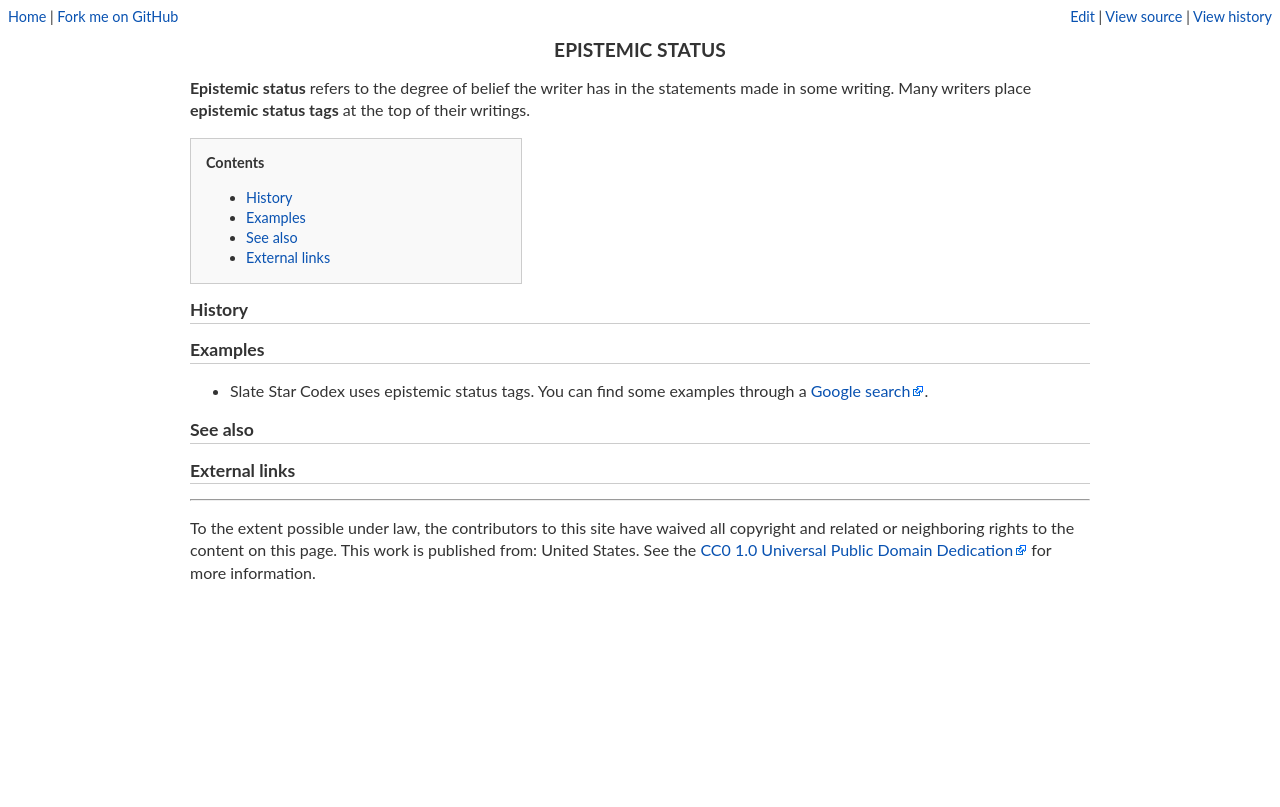
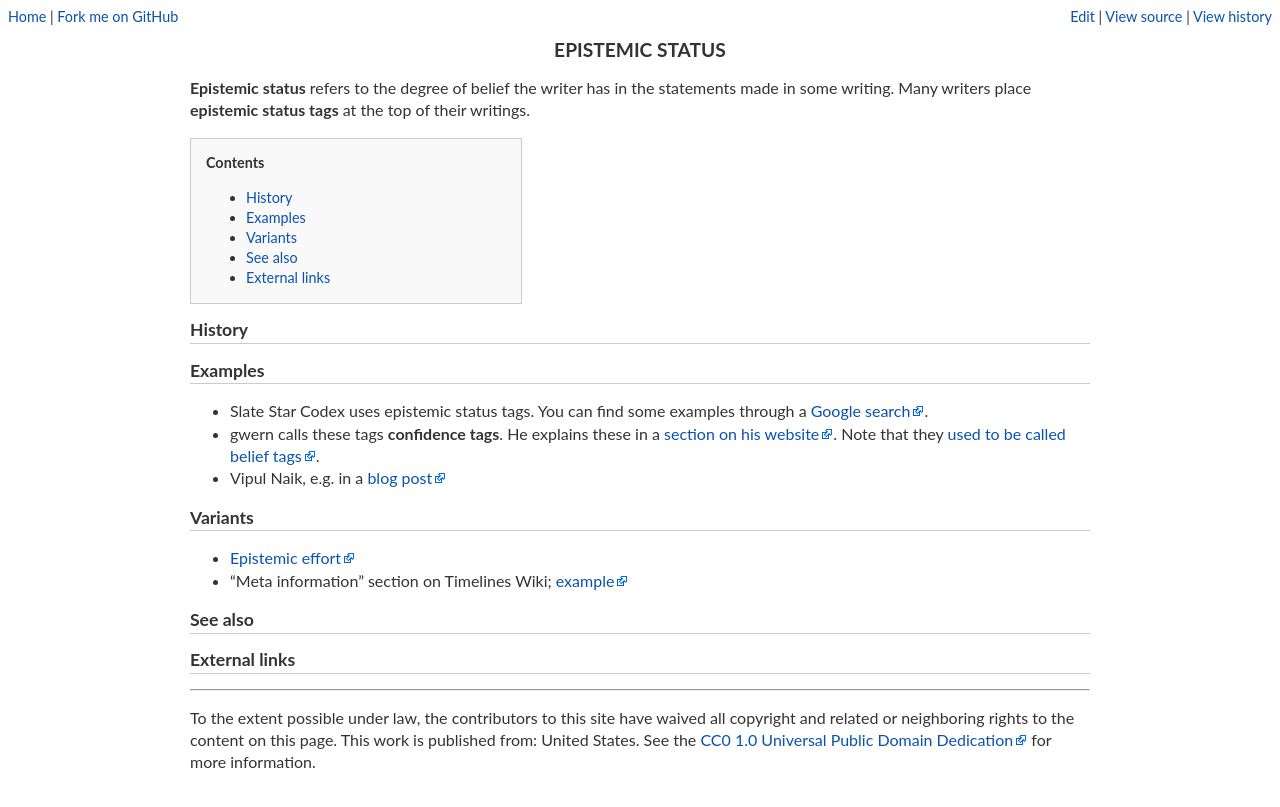
Before and after one commit to riceissa/contentcreation, a Jekyll site: the page built from epistemic-status.md, in a window 1280 px wide. Shown: the top 807 px of the page. Built offline with Jekyll 4.4.1, drawn with Linux system fonts in a browser that asks for light colours.

Commit message:
Add more examples and variants

```diff
--- a/epistemic-status.md
+++ b/epistemic-status.md
@@ -14,6 +14,15 @@ at the top of their writings.
 
 - Slate Star Codex uses epistemic status tags. You can find some examples
   through a [Google search](https://www.google.com/search?q=site%3Ahttp%3A%2F%2Fslatestarcodex.com%2F%20%22epistemic%20status%22).
+- gwern calls these tags **confidence tags**. He explains these in a [section
+  on his website](https://www.gwern.net/About#confidence-tags). Note that they
+  [used to be called belief tags](https://github.com/gwern/gwern.net/commit/59b7fed2544dec79b848d75c9bb0714ba40c96ca).
+- Vipul Naik, e.g. in a [blog post](https://vipulnaik.com/blog/my-three-guiding-principles/)
+
+## Variants
+
+- [Epistemic effort](http://lesswrong.com/lw/o6m/epistemic_effort/)
+- "Meta information" section on Timelines Wiki; [example](https://timelines.issarice.com/wiki/Timeline_of_Machine_Intelligence_Research_Institute#Meta_information_on_the_timeline)
 
 ## See also
 
```
